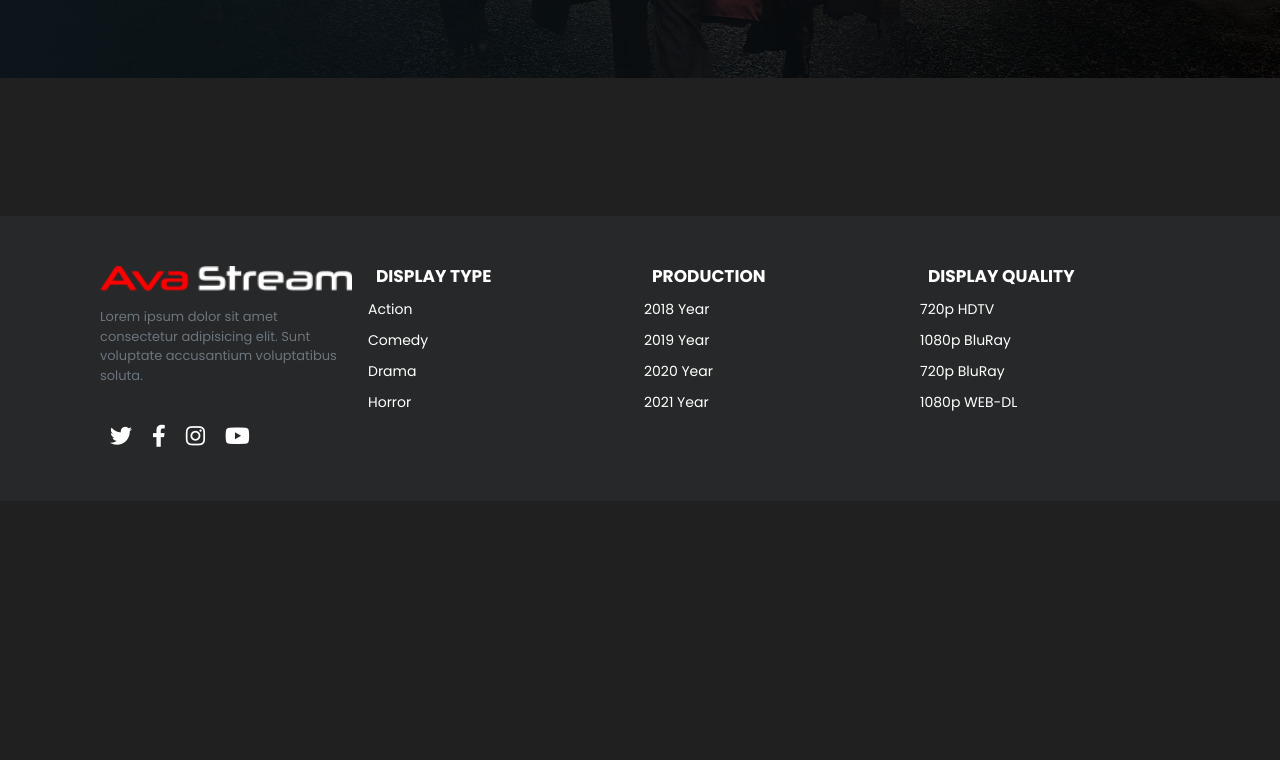
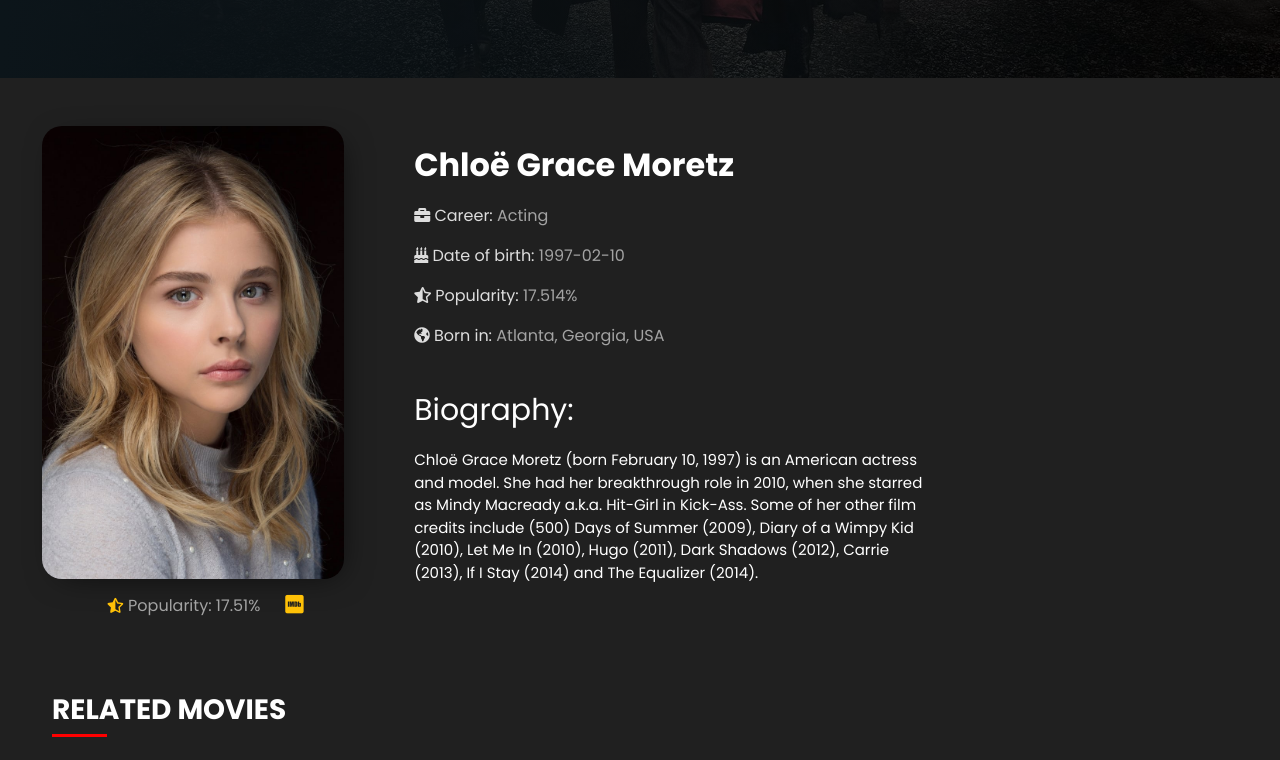
Before and after one commit to Mehdih77/Movie-App, a React (Create React App) app: page /person in a window 1280 px wide. Shown: the part 480-1240 px from the top of the page. Before the commit the page ends 981 px from the top, so only its background shows below. Built offline with nearby package versions, Linux system fonts and the light colour scheme.

Commit message:
completing PersonCard and MovieCard && Final Style

```diff
--- a/src/Pages/Person/Person.js
+++ b/src/Pages/Person/Person.js
@@ -1,4 +1,5 @@
 import PersonCard from '../../components/Cards/PersonCard/PersonCard';
+import RelatedMovies from '../../components/RelatedMovies/RelatedMovies';
 import styles from './Person.module.css';
 
 export default function Person() {
@@ -9,6 +10,7 @@ export default function Person() {
                 <div className="row my-5">
                     <PersonCard />
                 </div>
+                <RelatedMovies />
             </section>
         </>
     )
--- a/src/components/Cards/MoviePageCard/MoviePageCard.js
+++ b/src/components/Cards/MoviePageCard/MoviePageCard.js
@@ -1,3 +1,4 @@
+import { Link } from 'react-router-dom';
 import styles from './MoviePageCard.module.css';
 
 export default function MoviePageCard() {
@@ -10,9 +11,9 @@ export default function MoviePageCard() {
                 <div className={styles.movie_page_card_left_content}>
                     <span>1080p</span>
                     <span>24p</span>
-                    <span>
+                    <Link to='/movies'>
                         <i className="fab fa-imdb"></i>
-                    </span>
+                    </Link>
                     <span>
                         <i className="fas fa-star"></i>
                         7.1</span>
@@ -21,11 +22,18 @@ export default function MoviePageCard() {
             <div className={styles.movie_page_card_right}>
                 <h2>THE DARK KNIGHT RISES</h2>
                 <div className={styles.movie_page_card_right_info}>
-                    <span><i className="far fa-user"></i> 18+</span>
-                    <span><i className="far fa-clock"></i> 2hr 45min</span>
-                    <span><i className="fas fa-calendar-day"></i> 2021</span>
-                    <span><i className="fas fa-video"></i> Action</span>
-                    <span><i className="fas fa-globe-americas"></i> United States</span>
+                    <div>
+                        <p><i className="far fa-clock"></i>Duration: <span>2hr 45min</span></p>
+                        <p><i className="fas fa-video"></i>Director: <span>Andy Serkis</span></p>
+                        <p><i className="fas fa-calendar-day"></i>Release Date: <span>2021-09-30</span></p>
+                        <p><i className="fas fa-language"></i>Language: <span>English</span></p>
+                    </div>
+                    <div>
+                        <p><i className="fas fa-film"></i>Genres: <span>Science Fiction, Action</span></p>
+                        <p><i className="fas fa-dollar-sign"></i>Budget: <span>$110,000,000</span></p>
+                        <p><i className="far fa-building"></i> Company: <span>Marvel Entertainment, Pascal Pictures, Columbia Pictures, Sony Pictures, Tencent Pictures</span></p>
+                        <p><i className="fas fa-globe-americas"></i>Country: <span>China,United States of America</span></p>
+                    </div>
                 </div>
                 <p className={styles.movie_page_card_right_desc}>Lorem ipsum dolor sit amet, consectetur adipiscing elit, sed do eiusmod
                     tempor incididunt ut labore et dolore magna aliqua. Ut enim ad minim veniam,
--- a/src/components/Cards/MoviePageCard/MoviePageCard.module.css
+++ b/src/components/Cards/MoviePageCard/MoviePageCard.module.css
@@ -11,6 +11,11 @@
   align-items: center;
   margin-left: 30px;
 }
+.movie_page_card_left img {
+  width: 400px;
+  border-radius: 20px;
+  box-shadow: 6px 6px 32px -12px rgb(0 0 0 / 75%);
+}
 .movie_page_card_left_content {
   margin: 15px;
 }
@@ -19,11 +24,14 @@
   color: #a3a3a3;
   font-size: 16px;
 }
-.movie_page_card_left_content span:nth-child(3) i {
+.movie_page_card_left_content a i {
   color: #ffc107;
   font-size: 23px;
   vertical-align: -2px;
   padding-right: 3px;
+}
+.movie_page_card_left_content a i:hover {
+  transform: scale(1.1);
 }
 .movie_page_card_left_content span:nth-child(4) i {
   color: #ffc107;
@@ -42,10 +50,22 @@
 }
 .movie_page_card_right_info {
   color: #a3a3a3;
+  display: flex;
+  flex-direction: row;
 }
-.movie_page_card_right_info span {
+.movie_page_card_right_info div {
+  display: flex;
+  flex-direction: column;
+}
+.movie_page_card_right_info p {
   margin-right: 35px;
   font-size: 16px;
+}
+.movie_page_card_right_info i {
+  margin-right: 5px;
+}
+.movie_page_card_right_info p span {
+  color: #dddddd;
 }
 .movie_page_card_right_desc {
   font-size: 14px;
@@ -107,6 +127,9 @@
   .movie_page_card_right {
     margin-left: 0px;
   }
+  .movie_page_card_right_info {
+    flex-wrap: wrap;
+  }
   .movie_page_card_right_btns button {
     width: 43%;
   }
--- a/src/components/Cards/PersonCard/PersonCard.js
+++ b/src/components/Cards/PersonCard/PersonCard.js
@@ -1,7 +1,37 @@
+import { Link } from 'react-router-dom';
+import styles from './PersonCard.module.css';
+
 export default function PersonCard() {
     return (
-        <div>
-
+        <div className={styles.person_card_wrapper}>
+            <div className={styles.person_card_left}>
+                <div>
+                    <img className='img-fluid' src="/images/cast.jpg" alt="person-page"/>
+                </div>
+                <div className={styles.person_card_left_content}>
+                    <span><i class="fas fa-star-half-alt"></i>Popularity: 17.51%</span>
+                    <Link to='/person'>
+                        <i className="fab fa-imdb"></i>
+                    </Link>
+                </div>
+            </div>
+            <div className={styles.person_card_right}>
+                <h2>Chloë Grace Moretz</h2>
+                <div className={styles.person_card_right_info}>
+                    <p><i className="fas fa-briefcase"></i> Career: <span>Acting</span></p>
+                    <p><i className="fas fa-birthday-cake"></i> Date of birth: <span>1997-02-10</span></p>
+                    <p><i className="fas fa-star-half-alt"></i> Popularity: <span>17.514%</span></p>
+                    <p><i className="fas fa-globe-americas"></i> Born in: <span>Atlanta, Georgia, USA</span></p>
+                </div>
+                <div className={styles.person_card_right_desc}>
+                    <p>Biography:</p>
+                    <p>Chloë Grace Moretz (born February 10, 1997) is an American actress and model.
+                        She had her breakthrough role in 2010, when she starred as Mindy Macready a.k.a.
+                        Hit-Girl in Kick-Ass.
+                        Some of her other film credits include (500) Days of Summer (2009), Diary of a Wimpy Kid (2010), Let Me In (2010), Hugo (2011), Dark Shadows (2012), Carrie (2013), If I Stay (2014) and The Equalizer (2014).
+                    </p>
+                </div>
+            </div>
         </div>
     )
 }
--- a/src/components/Cards/PersonCard/PersonCard.module.css
+++ b/src/components/Cards/PersonCard/PersonCard.module.css
@@ -0,0 +1,84 @@
+.person_card_wrapper {
+  display: flex;
+  color: #fff;
+}
+/* LEFT */
+.person_card_left {
+  margin-right: 40px;
+  display: flex;
+  flex-direction: column;
+  align-items: center;
+  margin-left: 30px;
+}
+.person_card_left img {
+  width: 400px;
+  border-radius: 20px;
+  box-shadow: 6px 6px 32px -12px rgb(0 0 0 / 75%);
+}
+.person_card_left_content {
+  margin: 15px;
+}
+.person_card_left_content span {
+  margin: 0 25px;
+  color: #a3a3a3;
+  font-size: 16px;
+}
+.person_card_left_content span:nth-child(1) i {
+  color: #ffc107;
+  font-size: 15px;
+  vertical-align: 0px;
+  padding-right: 5px;
+}
+.person_card_left_content a i {
+  color: #ffc107;
+  font-size: 21px;
+  vertical-align: -1px;
+}
+.person_card_left_content a i:hover {
+  transform: scale(1.1);
+}
+/* RIGHT */
+.person_card_right {
+  margin-left: 30px;
+  width: 90%;
+}
+.person_card_right h2 {
+  font-weight: 600;
+  margin: 20px 0;
+}
+.person_card_right_info {
+  color: #dddddd;
+}
+.person_card_right_info span {
+  color: #a3a3a3;
+  margin-right: 35px;
+}
+.person_card_right_desc {
+  font-size: 15px;
+  margin: 40px 0;
+  width: 60%;
+}
+.person_card_right_desc p:first-child {
+  font-size: 30px;
+}
+
+@media screen and (max-width: 1146px) {
+  .person_card_wrapper {
+    flex-wrap: wrap;
+  }
+  .person_card_left {
+    margin-left: 0px;
+    margin-top: -150px;
+  }
+  .person_card_left img {
+    max-width: 100%;
+    text-align: center;
+    margin-left: 20px;
+  }
+  .person_card_right {
+    margin-left: 0px;
+  }
+  .person_card_right_desc {
+    width: 90%;
+  }
+}
```
Also changed, not shown: public/images/cast.jpg (added).
